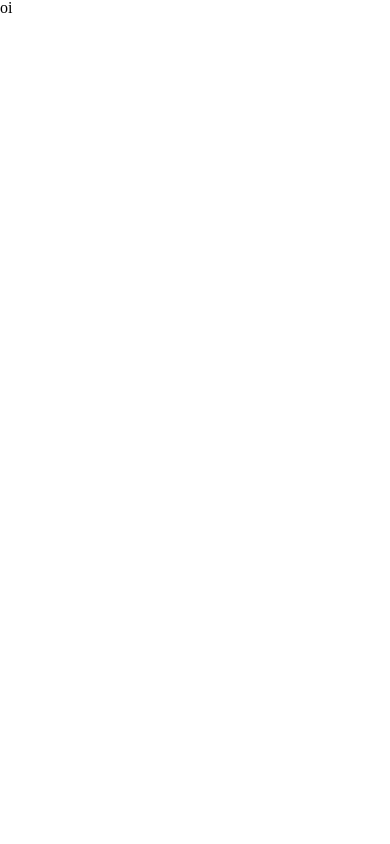
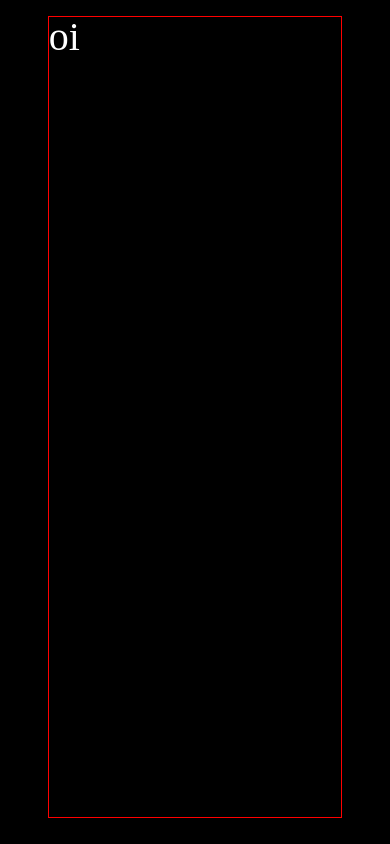
Before and after one commit to oliveira404/Challenge-Oracle-ONE-Jogo-Da-Forca, a plain HTML site: page index.html in a window 390 px wide. Drawn offline with Linux system fonts and the light colour scheme.

Commit message:
ajustando o container-root para ficar responsivo

```diff
--- a/style.css
+++ b/style.css
@@ -0,0 +1,17 @@
+body{
+    background-color: black;
+    color: white;
+}
+
+#container-root{
+    position: relative;
+    width: 75%;
+    height: 800px;
+    margin: 0 auto;
+    margin-top: 4%;
+    border: solid 1px red;
+}
+
+h1{
+    font-size: 40px;
+}
```
